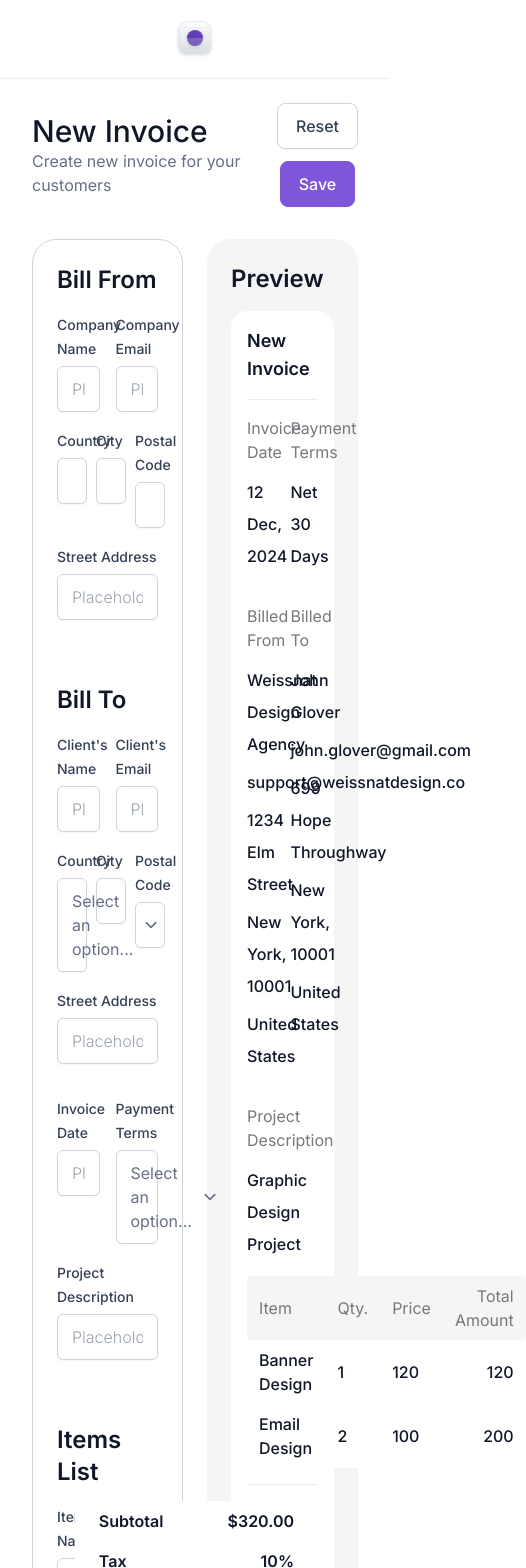
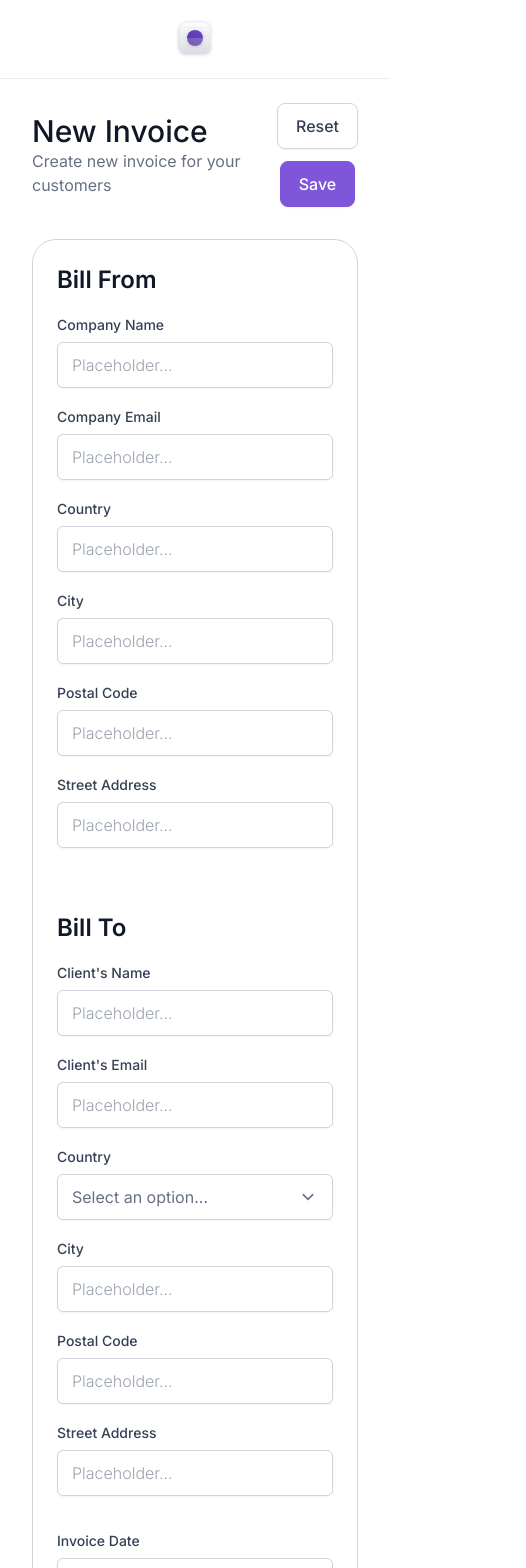
Before and after one commit to Hasnain-Shabbir/invoice-generator, a React (Vite) app: page / in a window 390 px wide. Shown: the top 1568 px of the page, 526 px wide, since content can reach past the window. Built offline with nearby package versions, Linux system fonts and the light colour scheme.

Commit message:
feat: implement responsive design across the application

```diff
--- a/src/App.tsx
+++ b/src/App.tsx
@@ -6,7 +6,7 @@ function App() {
     <div className="pb-10">
       <Header />
       <Container>
-        <div className="grid grid-cols-2 gap-6">
+        <div className="space-y-8 lg:grid lg:grid-cols-2 lg:gap-6">
           <InvoiceForm />
           <InvoicePreview />
         </div>
--- a/src/components/BillFrom/BillFrom.tsx
+++ b/src/components/BillFrom/BillFrom.tsx
@@ -21,7 +21,7 @@ const BillFrom = () => {
   return (
     <div>
       <h2 className="text-2xl font-semibold">Bill From</h2>
-      <div className="mt-4 grid grid-cols-2 gap-4">
+      <div className="mt-4 grid gap-4 sm:grid-cols-2">
         <Input
           handleOnChange={value => handleInputChange('companyName', value)}
           id="companyName"
@@ -34,7 +34,7 @@ const BillFrom = () => {
           title="Company Email"
           value={formData.companyEmail}
         />
-        <div className="col-span-full grid grid-cols-3 gap-4">
+        <div className="col-span-full grid gap-4 sm:grid-cols-3">
           <Input
             handleOnChange={value => handleInputChange('country', value)}
             id="country"
--- a/src/components/BillTo/BillTo.tsx
+++ b/src/components/BillTo/BillTo.tsx
@@ -35,7 +35,7 @@ const BillTo = () => {
   return (
     <div>
       <h2 className="text-2xl font-semibold">Bill To</h2>
-      <div className="mt-4 grid grid-cols-2 gap-4">
+      <div className="mt-4 grid grid-cols-1 gap-4 sm:grid-cols-2">
         <Input
           handleOnChange={value => handleInputChange('clientName', value)}
           id="clientName"
@@ -48,8 +48,13 @@ const BillTo = () => {
           title="Client's Email"
           value={formData.clientEmail}
         />
-        <div className="col-span-full grid grid-cols-3 gap-4">
-          <SelectDropdown options={countries} label="Country" id="country" />
+        <div className="col-span-full grid gap-4 sm:grid-cols-2 md:grid-cols-3">
+          <SelectDropdown
+            parentStyles="col-span-full md:col-auto"
+            options={countries}
+            label="Country"
+            id="country"
+          />
           <Input
             handleOnChange={value => handleInputChange('city', value)}
             id="city"
@@ -74,7 +79,7 @@ const BillTo = () => {
           </div>
         </div>
       </div>
-      <div className="mt-8 grid grid-cols-2 gap-4">
+      <div className="mt-8 grid gap-4 sm:grid-cols-2">
         <Input
           handleOnChange={value => handleInputChange('invoiceDate', value)}
           id="invoiceDate"
--- a/src/components/InvoiceDetail/InvoiceDetail.tsx
+++ b/src/components/InvoiceDetail/InvoiceDetail.tsx
@@ -27,11 +27,11 @@ const InvoiceDetail = () => {
       <h3 className="text-lg font-semibold">New Invoice</h3>
       <Divider margin="my-4" />
       <div className="space-y-8">
-        <div className="grid grid-cols-2 gap-4">
+        <div className="grid gap-6 sm:grid-cols-2 sm:gap-4">
           <ListColumn listData="12 Dec, 2024" title="Invoice Date" />
           <ListColumn listData="Net 30 Days" title="Payment Terms" />
         </div>
-        <div className="grid grid-cols-2 gap-4">
+        <div className="grid gap-6 sm:grid-cols-2 sm:gap-4">
           <ListColumn listData={listDataBilledFrom} title="Billed From" />
           <ListColumn listData={listDataBilledTo} title="Billed To" />
         </div>
--- a/src/components/InvoiceTable/InvoiceTable.tsx
+++ b/src/components/InvoiceTable/InvoiceTable.tsx
@@ -13,10 +13,10 @@ interface InvoiceTableProps {
 
 const InvoiceTable: FC<InvoiceTableProps> = ({ items }) => {
   return (
-    <div className="mt-4">
-      <table className="w-full text-left">
-        <thead className="text-secondary-50">
-          <tr className="rounded-3xl bg-neutral-100">
+    <div className="mt-4 overflow-x-auto">
+      <table className="min-w-full text-left">
+        <thead className="bg-neutral-100 text-secondary-50">
+          <tr className="rounded-3xl">
             <th scope="col" className="rounded-l px-3 py-2 font-normal">
               Item
             </th>
--- a/src/components/ItemRow/ItemRow.tsx
+++ b/src/components/ItemRow/ItemRow.tsx
@@ -22,10 +22,10 @@ const ItemRow: React.FC<ItemRowProps> = ({
   onInputChange,
   onRemove,
 }) => (
-  <div className="flex items-end gap-4">
-    <div className="grid grid-cols-5 items-center gap-4">
+  <div className="grid items-end gap-4 md:flex">
+    <div className="grid items-center gap-4 sm:grid-cols-4 md:grid-cols-5">
       <Input
-        parentStyles="col-span-2"
+        parentStyles="md:col-span-2"
         value={item.itemName}
         handleOnChange={value => onInputChange(index, 'itemName', value)}
         id={`itemName-${index}`}
@@ -57,7 +57,7 @@ const ItemRow: React.FC<ItemRowProps> = ({
         type="number"
       />
     </div>
-    <div className="flex items-center justify-center">
+    <div className="flex items-center justify-end md:justify-center">
       <Button variant="outlined" onClick={() => onRemove(index)}>
         <Trash />
       </Button>
--- a/src/components/ListColumn/ListColumn.tsx
+++ b/src/components/ListColumn/ListColumn.tsx
@@ -22,7 +22,9 @@ const ListColumn: FC<ListColumnProps> = ({ title, styles = '', listData }) => {
   return (
     <div className={styles}>
       <h4 className="mb-3 text-secondary-50">{title}</h4>
-      <ul className="space-y-1.5 leading-loose">{renderListItems()}</ul>
+      <ul className="space-y-1.5 break-all leading-loose">
+        {renderListItems()}
+      </ul>
     </div>
   );
 };
--- a/src/components/SelectDropdown/SelectDropdown.tsx
+++ b/src/components/SelectDropdown/SelectDropdown.tsx
@@ -6,6 +6,7 @@ interface SelectDropdownProps {
   id: string;
   label: string;
   options: string[];
+  parentStyles?: string;
   placeholder?: string;
   styles?: string;
 }
@@ -15,6 +16,7 @@ const SelectDropdown: FC<SelectDropdownProps> = ({
   id,
   label,
   options,
+  parentStyles = '',
   placeholder = 'Select an option...',
   styles = '',
 }) => {
@@ -31,7 +33,7 @@ const SelectDropdown: FC<SelectDropdownProps> = ({
   const toggleDropdown = () => setIsDropdownOpen(prev => !prev);
 
   return (
-    <div className="w-full">
+    <div className={`w-full ${parentStyles}`}>
       <label htmlFor={id} className="text-sm font-medium text-secondary-200">
         {label}
       </label>
```
